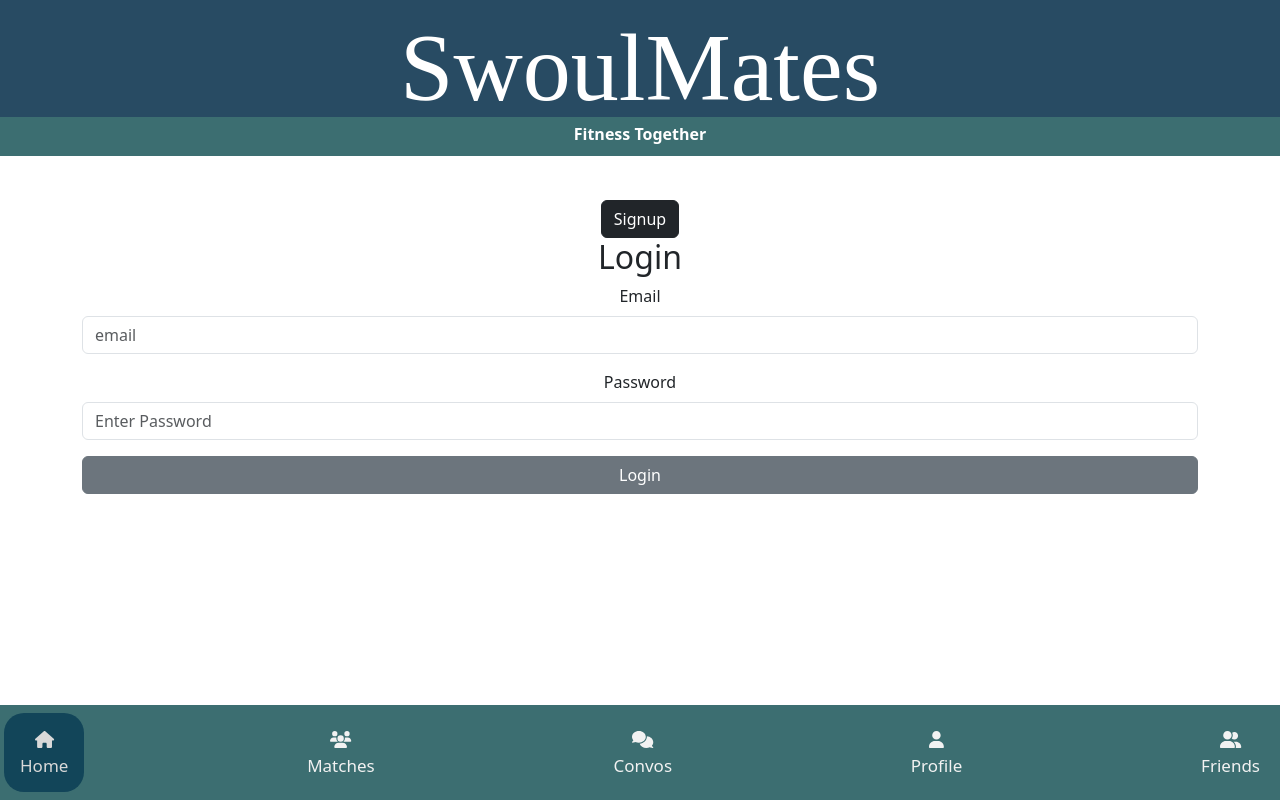
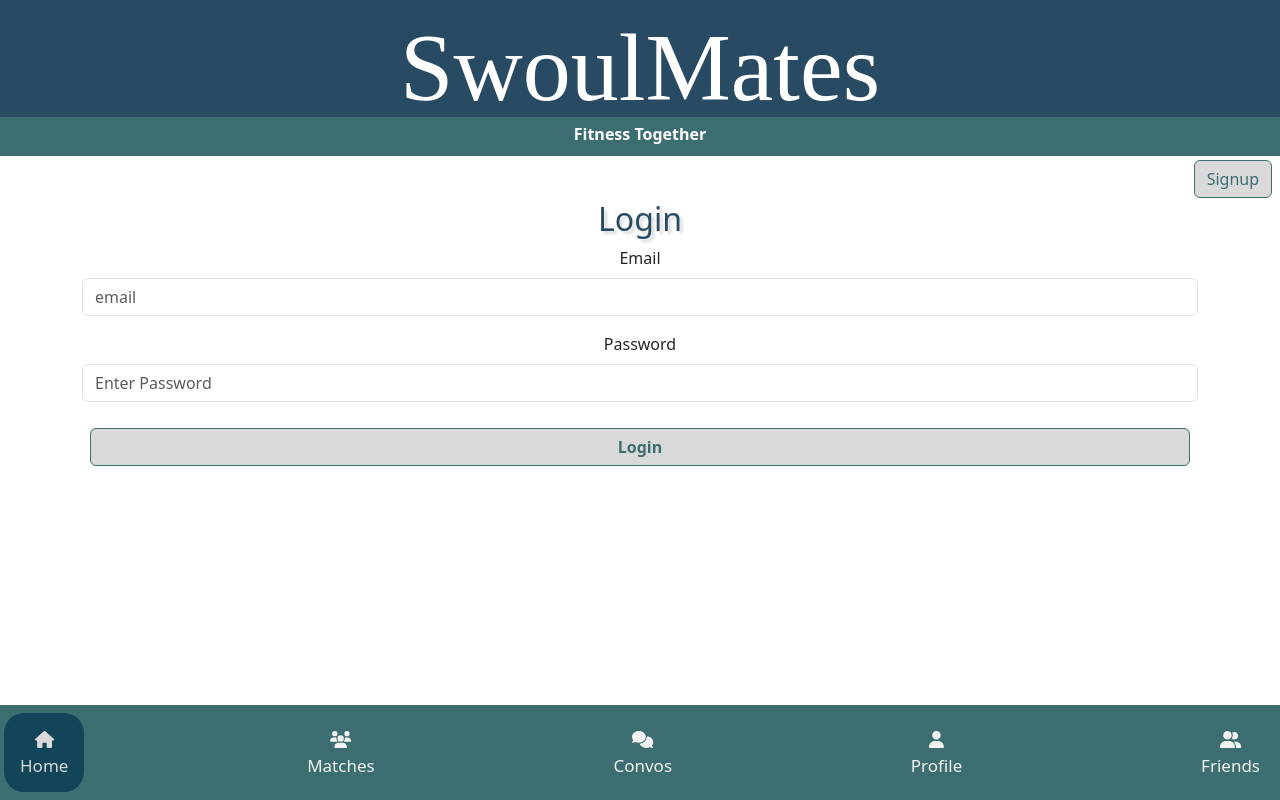
Before and after one commit to devmaestra/Fitness-Chat-App-Client, a React (Create React App) app in the folder client/: page / in a window 1280 px wide. Built offline with nearby package versions, Linux system fonts and the light colour scheme; a web font is replaced by a local one.

Commit message:
all buttons styled to match

```diff
--- a/client/src/components/auth/Auth.jsx
+++ b/client/src/components/auth/Auth.jsx
@@ -4,11 +4,21 @@ import Signup from "./signup/Signup";
 import { Button, Col, Container, Row } from "reactstrap";
 
 function Auth(props) {
-
   const [button, setButton] = useState("Signup");
 
   const swapForm = () => {
     button === "Login" ? setButton("Signup") : setButton("Login");
+  };
+
+  const style = {
+    float: "right",
+    margin: ".5rem",
+    marginLeft: "-60px",
+    marginTop: "-40px",
+    marginBottom: "5px",
+    backgroundColor: "#D9D9D9",
+    color: "#3C6E71",
+    borderColor: "#3C6E71",
   };
 
   const displayForm = () => {
@@ -16,15 +26,12 @@ function Auth(props) {
       <Row>
         <Col md="12">
           <Signup updateToken={props.updateToken} />
-
         </Col>
       </Row>
     ) : (
       <Row>
         <Col md="12">
-          <Login
-            updateToken={props.updateToken}
-          />
+          <Login updateToken={props.updateToken} />
         </Col>
       </Row>
     );
@@ -32,7 +39,7 @@ function Auth(props) {
 
   return (
     <>
-      <Button onClick={swapForm} color="dark">
+      <Button onClick={swapForm} style={style}>
         {button}
       </Button>
       <Container>{displayForm()}</Container>
--- a/client/src/components/auth/login/Login.jsx
+++ b/client/src/components/auth/login/Login.jsx
@@ -1,83 +1,88 @@
-import React, { useRef } from 'react'
-import FullButton from '../../buttons/FullButton';
-import { Button, Form, FormGroup, Input, Label } from 'reactstrap';
-import { useNavigate } from 'react-router-dom';
+import React, { useRef } from "react";
+import FullButton from "../../buttons/FullButton";
+import { Button, Form, FormGroup, Input, Label } from "reactstrap";
+import { useNavigate } from "react-router-dom";
 
 function Login({ updateToken }) {
-
   const emailRef = useRef();
   const passwordRef = useRef();
 
   const navigate = useNavigate();
 
   const handleSubmit = async (e) => {
-        e.preventDefault()
-
+    e.preventDefault();
 
     const email = emailRef.current.value;
     const password = passwordRef.current.value;
 
-
     //needs to match postman body
     let body = JSON.stringify({
-            email, password
-        })
+      email,
+      password,
+    });
 
-        const url = 'http://localhost:4001/user/login'
+    const url = "http://localhost:4001/user/login";
 
     try {
       const res = await fetch(url, {
-                method: 'POST',
+        method: "POST",
         headers: new Headers({
-                    "Content-Type": 'application/json' // thing to append to
+          "Content-Type": "application/json", // thing to append to
         }),
-                body: body
-            })
+        body: body,
+      });
 
       const data = await res.json();
       console.log(data);
 
-
-            if (data.message === 'Success!') {
-                updateToken(data.token)
-                console.log('Navigating to /matches');
-                navigate('/matches')
+      if (data.message === "Success!") {
+        updateToken(data.token);
+        console.log("Navigating to /matches");
+        navigate("/matches");
       } else {
-                alert(data.message)
+        alert(data.message);
       }
-
     } catch (err) {
       console.log(err.message);
     }
-    }
+  };
+
+  const style = {
+    margin: ".5rem",
+    marginTop: "10px",
+    marginBottom: "5px",
+    backgroundColor: "#D9D9D9",
+    color: "#3C6E71",
+    borderColor: "#3C6E71",
+  };
 
   return (
     <>
-            <h2>Login</h2>
+      <h2 style={{ color: "#284B63", textShadow: "3px 3px 3px #D9D9D9" }}>
+        Login
+      </h2>
       <Form onSubmit={handleSubmit}>
         <FormGroup>
           <Label>Email</Label>
-                    <Input
-                        innerRef={emailRef}
-                        type='email'
-                        placeholder='email'
-                    />
+          <Input innerRef={emailRef} type="email" placeholder="email" />
         </FormGroup>
 
         <FormGroup>
           <Label>Password</Label>
           <Input
             innerRef={passwordRef}
-                        type='password'
-                        placeholder='Enter Password'
+            type="password"
+            placeholder="Enter Password"
           />
         </FormGroup>
         <FullButton>
-                    <Button type='submit'>Login</Button>
+          <Button type="submit" style={style}>
+            <strong>Login</strong>
+          </Button>
         </FullButton>
       </Form>
     </>
-    )
+  );
 }
 
-export default Login
+export default Login;
--- a/client/src/components/auth/signup/Signup.jsx
+++ b/client/src/components/auth/signup/Signup.jsx
@@ -1,12 +1,9 @@
-import React, { useRef } from 'react'
-import FullButton from '../../buttons/FullButton'
-import { Button, Form, FormGroup, Input, Label } from 'reactstrap';
-import { useNavigate } from 'react-router-dom';
-
-
+import React, { useRef } from "react";
+import FullButton from "../../buttons/FullButton";
+import { Button, Form, FormGroup, Input, Label } from "reactstrap";
+import { useNavigate } from "react-router-dom";
 
 function Signup(props) {
-
   const usernameRef = useRef();
   const emailRef = useRef();
   const passwordRef = useRef();
@@ -15,97 +12,101 @@ function Signup(props) {
   const navigate = useNavigate();
 
   async function handleSubmit(e) {
-        e.preventDefault()
+    e.preventDefault();
 
     const username = usernameRef.current.value;
     const email = emailRef.current.value;
     const password = passwordRef.current.value;
     const locationZip = locationZipRef.current.value;
 
-
-
     let bodyObj = JSON.stringify({
       username: username,
       email: email,
       password: password,
       locationZip: locationZip,
-        })
-
+    });
 
     const url = `http://localhost:4001/user/signup`;
     const headers = new Headers();
-        headers.append('Content-Type', 'application/json');
+    headers.append("Content-Type", "application/json");
 
     const requestOptions = {
       headers,
       body: bodyObj,
-            method: 'POST'
-        }
+      method: "POST",
+    };
     try {
-            const response = await fetch(url, requestOptions)
+      const response = await fetch(url, requestOptions);
       const data = await response.json();
       console.log(data);
 
-            props.updateToken(data.token)
+      props.updateToken(data.token);
 
-            if(data.message === "Success!") {
-                props.updateToken(data.token)
-                navigate('/')
+      if (data.message === "Success!") {
+        props.updateToken(data.token);
+        navigate("/");
       } else {
-                alert(data.message)
+        alert(data.message);
       }
-
     } catch (err) {
       console.log(err.message);
     }
-
   }
 
+  const style = {
+    margin: ".5rem",
+    marginTop: "10px",
+    marginBottom: "5px",
+    backgroundColor: "#D9D9D9",
+    color: "#3C6E71",
+    borderColor: "#3C6E71",
+  };
 
   return (
     <>
-    <h2>Signup</h2>
+      <h2 style={{ color: "#284B63", textShadow: "3px 3px 3px #D9D9D9" }}>
+        Signup
+      </h2>
       <Form onSubmit={handleSubmit}>
         <FormGroup>
           <Label>Username</Label>
-            <Input
-            innerRef={usernameRef}
-            placeholder='Enter Username'
-            />
+          <Input innerRef={usernameRef} placeholder="Enter Username" />
         </FormGroup>
         <FormGroup>
           <Label>Email</Label>
           <Input
             innerRef={emailRef}
-            placeholder='example@email.com'
-            type='email'
+            placeholder="example@email.com"
+            type="email"
           />
         </FormGroup>
         <FormGroup>
           <Label>Password</Label>
           <Input
             innerRef={passwordRef}
-            placeholder='Enter Password'
-            type='password'
+            placeholder="Enter Password"
+            type="password"
           />
         </FormGroup>
         <FormGroup>
           <Label>Zipcode</Label>
           <Input
-            type='text'
-            pattern='[0-9]{5}'
+            type="text"
+            pattern="[0-9]{5}"
             maxLength={5}
             innerRef={locationZipRef}
-            placeholder='Enter your 5-digit zipcode'
+            placeholder="Enter your 5-digit zipcode"
             // type='number'
           />
         </FormGroup>
         <FullButton>
-            <Button type='submit'>Signup</Button>
+          <Button type="submit" style={style}>
+            <strong>Signup</strong>
+          </Button>
         </FullButton>
       </Form>
     </>
-  )
+  );
 }
 
-export default Signup
+export default Signup;
```
Lines whose indentation alone changed are shown as unchanged.
